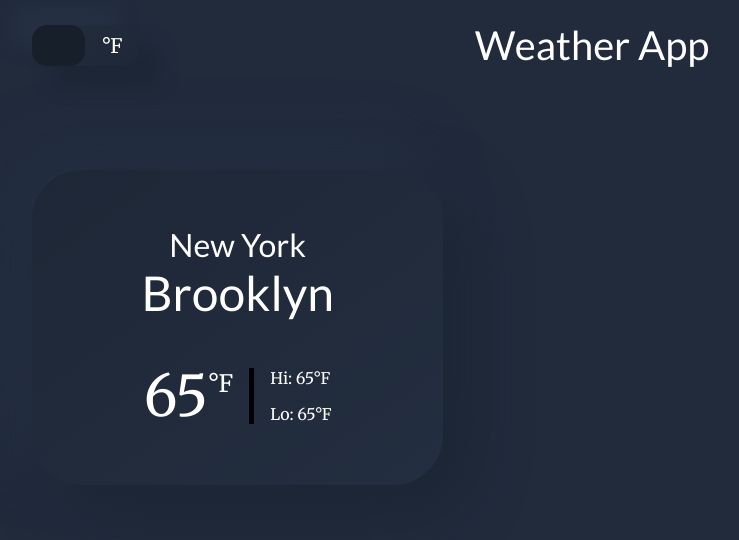
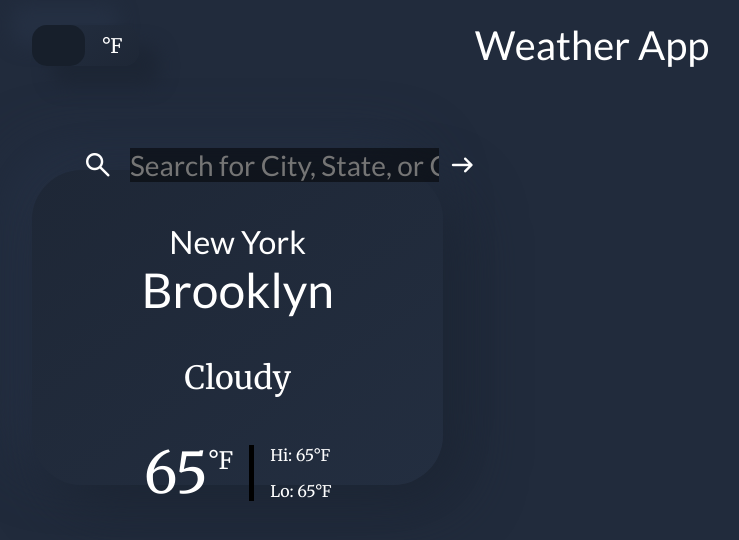
Before and after one commit to Davhho-dev/weather-app, a website built with webpack: page dist/index.html in a window 1280 px wide. Shown: the whole page, without its empty margins (48-787 px from the left). Built offline with nearby package versions, Linux system fonts and the light colour scheme.

Commit message:
Add search bar within weather container

```diff
--- a/dist/index.html
+++ b/dist/index.html
@@ -9,6 +9,7 @@
     <link rel="stylesheet" href="style.css">
     <link rel="stylesheet" href="https://fonts.googleapis.com/css2?family=Lato">
     <link rel="stylesheet" href="https://fonts.googleapis.com/css2?family=Merriweather">
+    <link rel="stylesheet" href="https://fonts.googleapis.com/css2?family=Material+Symbols+Rounded">
     <link rel="preconnect" href="https://fonts.googleapis.com">
     <link rel="preconnect" href="https://fonts.gstatic.com" crossorigin>
     <link rel="stylesheet" href="https://fonts.googleapis.com/css2?family=Poppins:ital,wght@0,100;1,800&display=swap">
@@ -30,10 +31,17 @@
         <main id="main">
             <div class="main-wrapper" id="main-left">
                 <div class="weather-con">
+                    <form>
+                        <span class="material-symbols-rounded" id="search-icon">search</span>
+                        <label for="search"></label>
+                        <input type="text" id="search" name="search" placeholder="Search for City, State, or Country">
+                        <span class="material-symbols-rounded" id="right-arrow">arrow_right_alt</span>
+                    </form>
                     <div class="location-con">
                         <p class="location" id="state">New York</p>
                         <p class="location" id="city">Brooklyn</p>
                     </div>
+                    <p id="weather-condition">Cloudy</p>
                     <div class="temperature-con">
                         <p class="temperature" id="temperature">65</p>
                         <p class="temperature" id="degrees">°F</p>
--- a/dist/style.css
+++ b/dist/style.css
@@ -16,6 +16,7 @@ html {
     --sec-ft: "Merriweather", "Poppins", sans-serif;
     --pri-cl: #212B3C;
     --switch-rd: 15px;
+    --search-icon: 32px;
 }
 
 #wrapper {
@@ -49,6 +50,7 @@ html {
     font-size: 1.25rem;
     display: flex;
     gap: 1rem;
+    cursor: pointer;
     border-radius: var(--switch-rd);
     background: linear-gradient(145deg, #232e40, #1e2736);
     box-shadow: 20px 20px 18px #1d2635,
@@ -63,6 +65,7 @@ html {
     height: 100%;
     width: 50%;
     border-radius: var(--switch-rd);
+    cursor: pointer;
 }
 
 .slider-right {
@@ -93,6 +96,38 @@ html {
     background: linear-gradient(145deg, #1e2736, #232e40);
     box-shadow: 20px 20px 60px #1c2533,
                 -20px -20px 60px #263145;
+}
+
+form {
+    width: 100%;
+    margin-left: 6.25rem;
+    display: flex;
+    justify-content: flex-start;
+    align-items: center;
+    gap: .5rem;
+}
+
+.material-symbols-rounded {
+    font-size: var(--search-icon) !important;
+    cursor: pointer;
+}
+
+input {
+    width: 75%;
+    font-family: var(--pri-ft);
+    font-size: 1.75rem;
+    color: white;
+    background-color: rgba(0, 0, 0, 0.5);
+    border: none;
+}
+
+input:focus {
+    outline: none;
+}
+
+#weather-condition {
+    font-family: var(--sec-ft);
+    font-size: 2rem;
 }
 
 .temperature-con {
```
